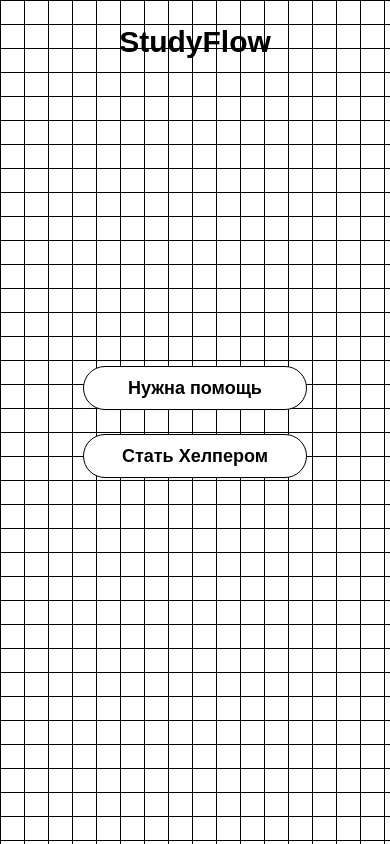
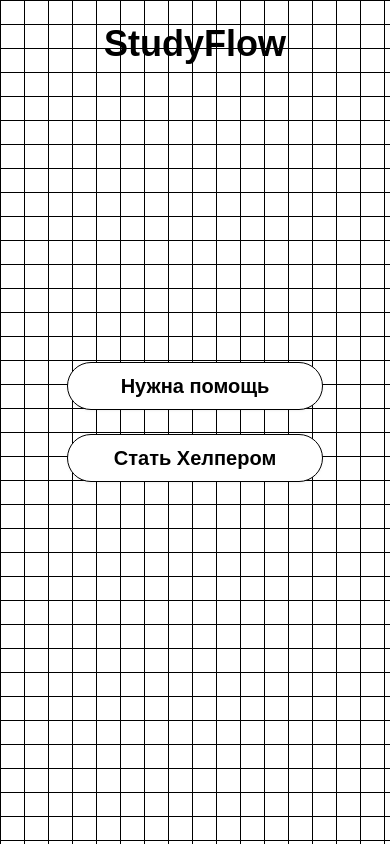
Before and after one commit to summit164/studyproject, a Next.js app: page /grid in a window 390 px wide. Built offline with nearby package versions, Linux system fonts and the light colour scheme.

Commit message:
UI: enlarge StudyFlow heading and mobile buttons on /grid

```diff
--- a/src/app/grid/page.tsx
+++ b/src/app/grid/page.tsx
@@ -82,7 +82,7 @@
       <div className="absolute top-6 sm:top-8 left-1/2 -translate-x-1/2">
         <TextShimmer
           duration={1.2}
-          className="text-3xl sm:text-5xl font-bold [--base-color:#000] [--base-gradient-color:#000]"
+          className="text-4xl sm:text-6xl font-bold [--base-color:#000] [--base-gradient-color:#000]"
         >
           StudyFlow
         </TextShimmer>
@@ -92,7 +92,7 @@
         <div className="flex flex-col items-center gap-6 w-72 sm:w-80">
           <Dialog>
             <DialogTrigger asChild>
-              <Button variant="outline" size="lg" className="h-11 w-56 sm:w-64 text-lg font-bold rounded-full mx-auto">Нужна помощь</Button>
+              <Button variant="outline" size="lg" className="h-12 w-64 sm:h-12 sm:w-72 text-xl font-bold rounded-full mx-auto">Нужна помощь</Button>
             </DialogTrigger>
             <DialogContent className="fixed left-1/2 top-1/2 -translate-x-1/2 -translate-y-1/2 w-[92vw] sm:w-[560px] min-h-[360px] sm:min-h-[420px] pt-3 sm:pt-4 pb-5 sm:pb-6 border-none overflow-visible">
               {/* Кнопка закрытия */}
@@ -310,7 +310,7 @@
           {/* Диалог анкеты для кнопки "Стать Хелпером" */}
           <Dialog>
             <DialogTrigger asChild>
-              <Button variant="outline" size="lg" className="h-11 w-56 sm:w-64 text-lg font-bold rounded-full mx-auto">Стать Хелпером</Button>
+              <Button variant="outline" size="lg" className="h-12 w-64 sm:h-12 sm:w-72 text-xl font-bold rounded-full mx-auto">Стать Хелпером</Button>
             </DialogTrigger>
             <DialogContent className="fixed left-1/2 top-1/2 -translate-x-1/2 -translate-y-1/2 w-[92vw] sm:w-[560px] min-h-[360px] sm:min-h-[420px] pt-3 sm:pt-4 pb-5 sm:pb-6 border-none overflow-visible">
               {/* Кнопка закрытия */}
```
